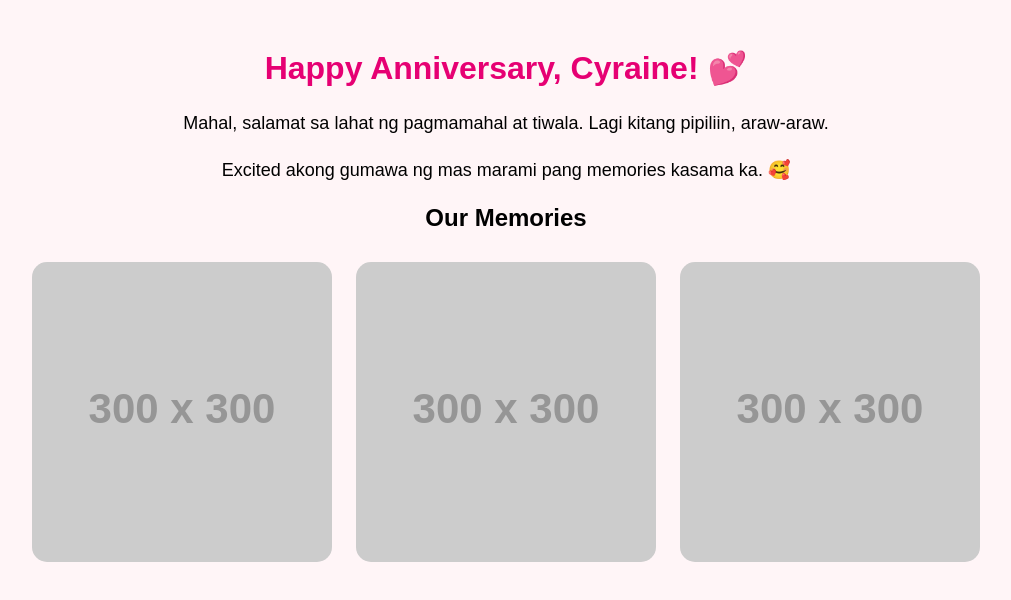
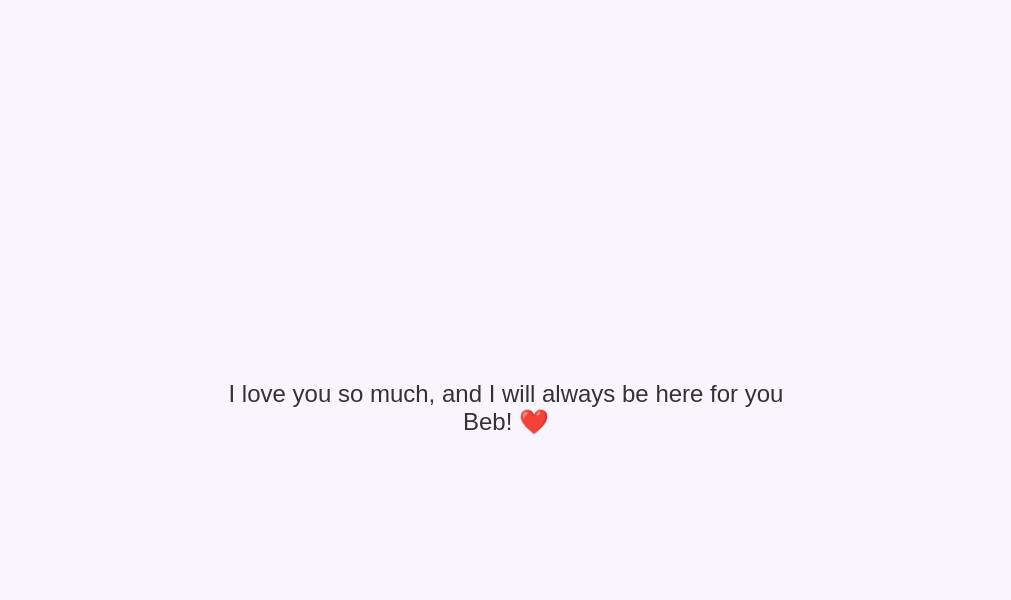
Before and after one commit to zsgepuit/Anniversary---Star-and-Raine, a plain HTML site: page index.html in a window 1280 px wide. Shown: the whole page, without its empty margins (134-1145 px from the left). Drawn offline with Linux system fonts and the light colour scheme; placeholder pictures from the web are drawn by us.

Commit message:
index.html

```diff
--- a/index.html
+++ b/index.html
@@ -1,36 +1,27 @@
 <!DOCTYPE html>
-<html>
+<html lang="en">
 <head>
-  <title>Happy Anniversary Cyraine ❤️</title>
+  <meta charset="UTF-8">
+  <meta name="viewport" content="width=device-width, initial-scale=1.0">
+  <title>Message for You</title>
   <style>
     body {
+      display: flex;
+      justify-content: center;
+      align-items: center;
+      height: 100vh;
+      background: #f9f5ff;
       font-family: Arial, sans-serif;
-      background-color: #fff5f7;
-      text-align: center;
-      padding: 20px;
-    }
-    h1 {
-      color: #e60073;
     }
     p {
-      font-size: 18px;
-      line-height: 1.6;
-    }
-    img {
-      max-width: 300px;
-      border-radius: 15px;
-      margin: 10px;
+      font-size: 1.5rem;
+      color: #333;
+      text-align: center;
+      max-width: 600px;
     }
   </style>
 </head>
 <body>
-  <h1>Happy Anniversary, Cyraine! 💕</h1>
-  <p>Mahal, salamat sa lahat ng pagmamahal at tiwala. Lagi kitang pipiliin, araw-araw.</p>
-  <p>Excited akong gumawa ng mas marami pang memories kasama ka. 🥰</p>
-
-  <h2>Our Memories</h2>
-  <img src="https://via.placeholder.com/300" alt="Memory 1">
-  <img src="https://via.placeholder.com/300" alt="Memory 2">
-  <img src="https://via.placeholder.com/300" alt="Memory 3">
+  <p>I love you so much, and I will always be here for you Beb! ❤️</p>
 </body>
 </html>
```
